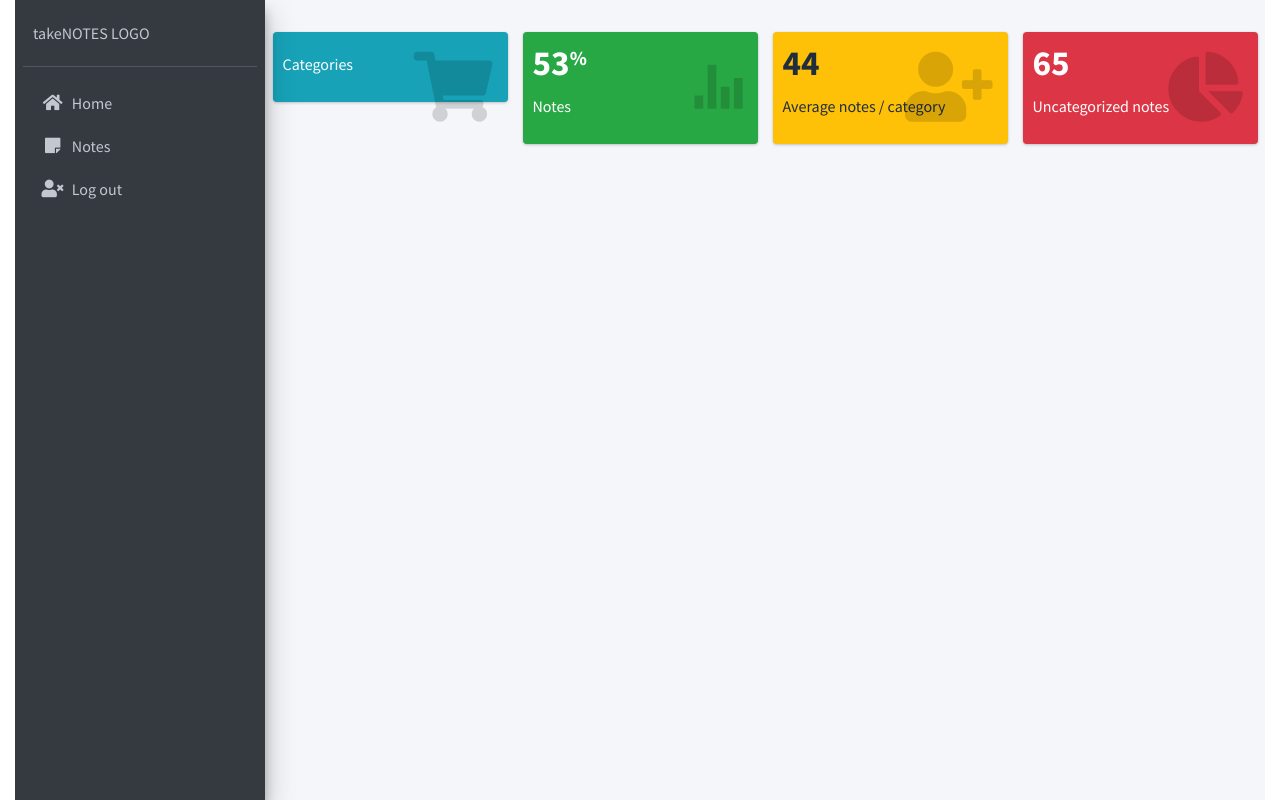
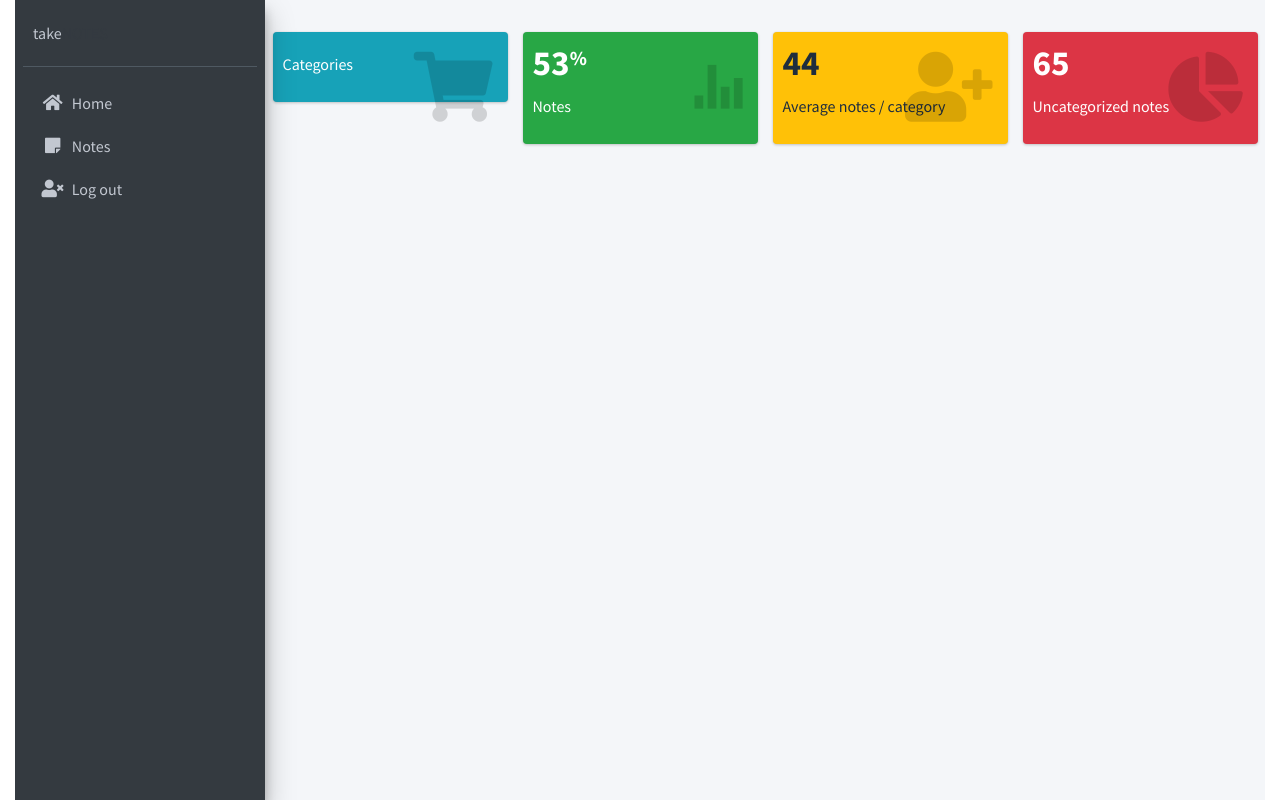
Before and after one commit to Terkea/beds-uni-hackathon-4-notes, a Python web app: template client/templates/index.html in a window 1280 px wide. Run offline with Jinja, Linux system fonts and the light colour scheme; the template is opened without the code that fills it, so the values that code supplies are empty; some libraries are stand-ins or nearby versions.

Commit message:
server side

```diff
--- a/client/templates/template.html
+++ b/client/templates/template.html
@@ -35,7 +35,7 @@ scratch. This page gets rid of all links and provides the needed markup only.
       <!-- Sidebar user panel (optional) -->
       <div class="user-panel mt-3 pb-3 mb-3 d-flex">
         <div class="info">
-          <a href="#" class="d-block">takeNOTES LOGO</a>
+          <a href="#" class="d-block">take<span class="text-dark">NOTES</span></a>
         </div>
       </div>
 
--- a/server/_config.yml
+++ /dev/null
@@ -1 +0,0 @@
-theme: jekyll-theme-merlot
```
Also changed, not shown: README.md.
